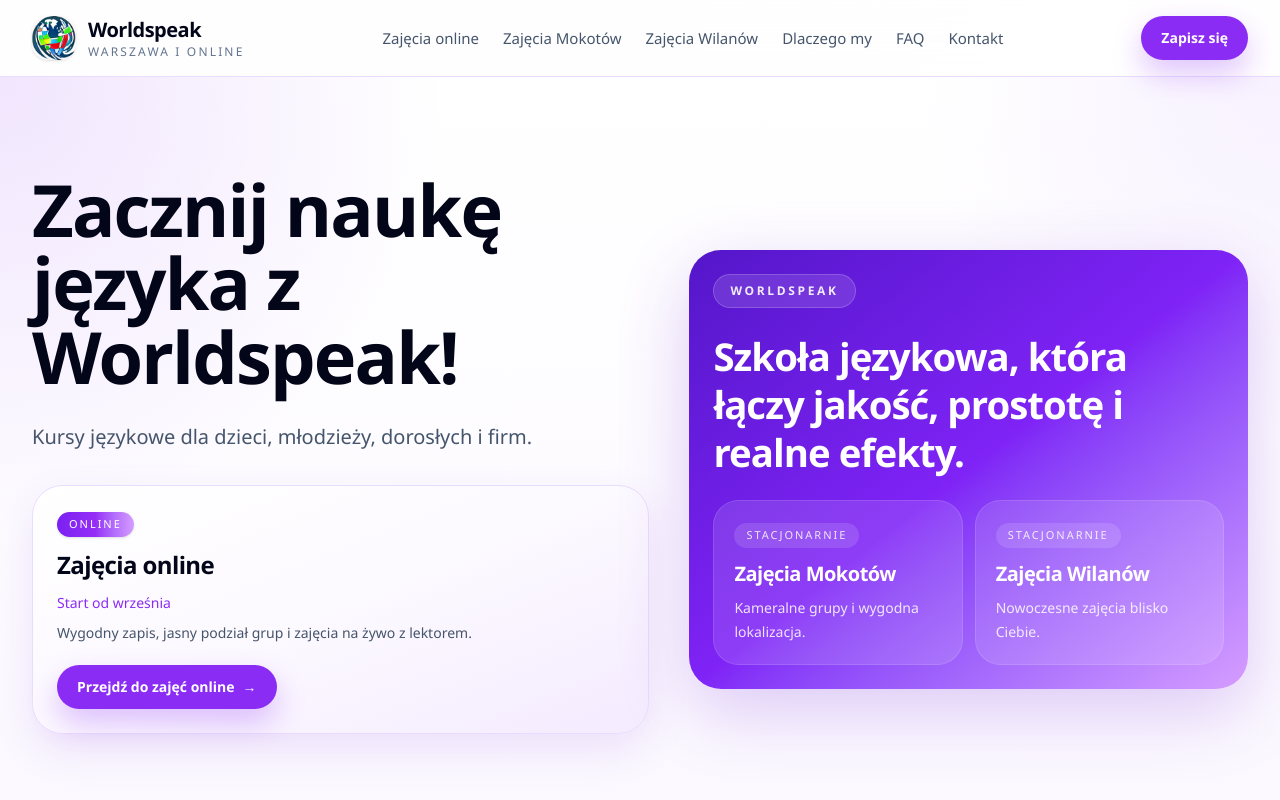
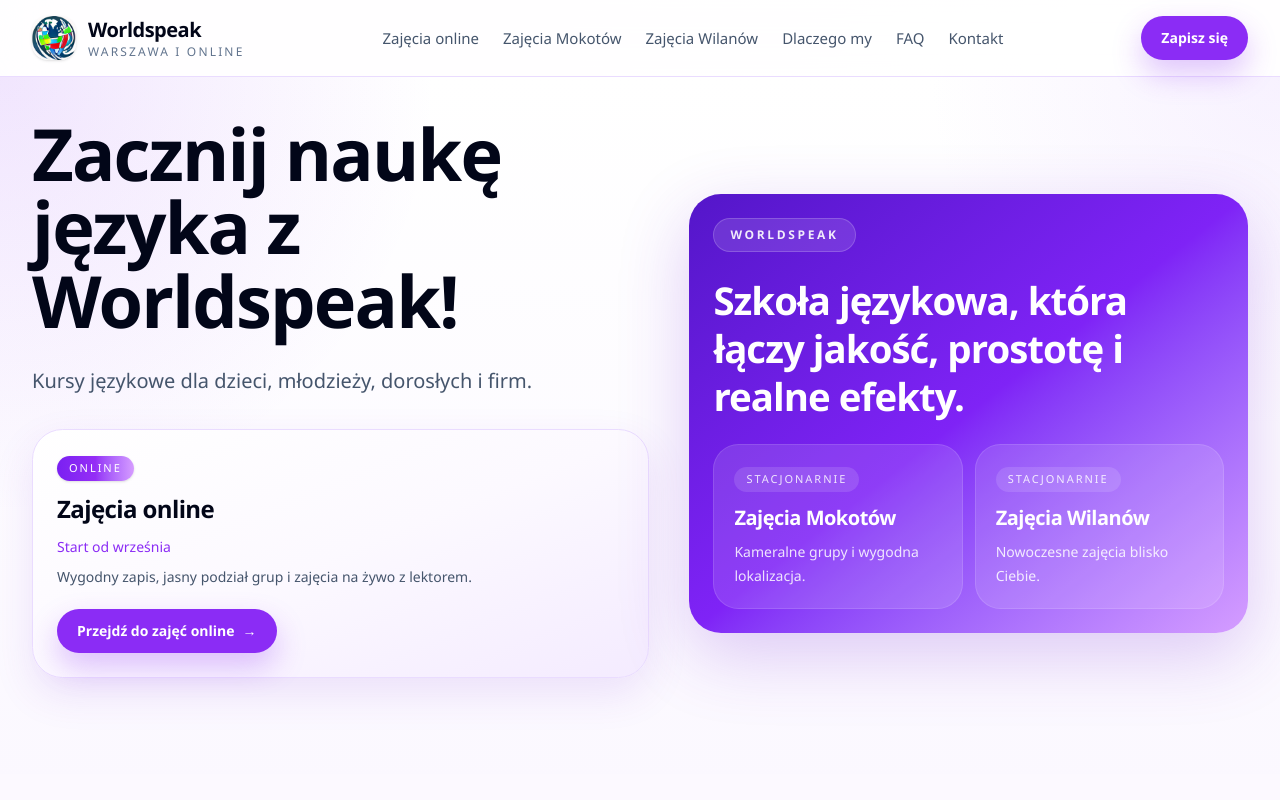
Before and after one commit to fssokol/worldspeak-next, a Next.js app: page / in a window 1280 px wide. Shown: the top 800 px of the page. Built offline with nearby package versions, Linux system fonts and the light colour scheme; no server answers.

Commit message:
Tighten hero spacing

```diff
--- a/src/sections/HeroSection.tsx
+++ b/src/sections/HeroSection.tsx
@@ -5,7 +5,7 @@ export default function HeroSection() {
     <section className="relative overflow-hidden bg-white">
       <div className="pointer-events-none absolute inset-0 bg-[radial-gradient(circle_at_top_left,rgba(139,44,245,0.12),transparent_30%),radial-gradient(circle_at_top_right,rgba(217,188,255,0.2),transparent_24%),linear-gradient(to_bottom,#ffffff,rgba(251,248,255,0.98))]" />
 
-      <div className="relative mx-auto grid max-w-7xl gap-10 px-4 py-14 sm:px-6 lg:grid-cols-[1.05fr_0.95fr] lg:items-center lg:px-8 lg:py-24">
+      <div className="relative mx-auto grid max-w-7xl gap-10 px-4 pb-14 pt-5 sm:px-6 sm:pb-16 sm:pt-7 lg:grid-cols-[1.05fr_0.95fr] lg:items-center lg:px-8 lg:pb-24 lg:pt-10">
         <div>
           <h1 className="max-w-4xl text-5xl font-bold leading-[1.02] tracking-tight text-slate-950 lg:text-7xl">
             Zacznij naukę języka z Worldspeak!
```
